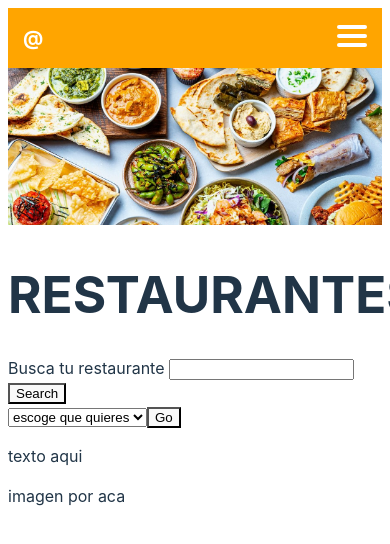
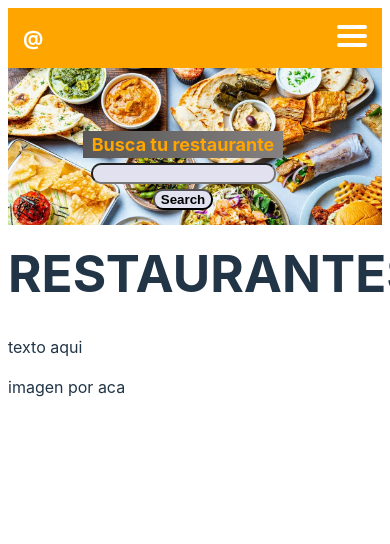
Before and after one commit to juandape/frontend-topv29-restaurantes, a React (Vite) app: page / in a window 390 px wide. Shown: the top 544 px of the page. Built offline with nearby package versions, Linux system fonts and the light colour scheme.

Commit message:
feat: filtro restaurantes mobile

```diff
--- a/src/components/filtrorest/Filtrorestaurant.jsx
+++ b/src/components/filtrorest/Filtrorestaurant.jsx
@@ -1,8 +1,9 @@
 import React, { useState } from 'react';
 import restaurantsdata from '../../assets/restaurantsdata.json';
+import './filtrorest.css'
 
-async function getEpisodes() {
-  const response = await fetch('https://rickandmortyapi.com/api/episode/');
+async function getData() {
+  const response = await fetch('');
   const data = await response.json();
   return data.results;
 }
@@ -25,10 +26,10 @@ function RestFilter() {
   }
 
   return (
-    <div>
-      <label>Busca tu restaurante  </label>
-      <input type="text" value={search} onChange={handleChange} />
-    <button onClick={handleClick}>Search</button>
+    <div className='containter__filter'>
+      <label className='container__filter--label'>Busca tu restaurante  </label>
+      <input className='container__filter--input' type="text" value={search} onChange={handleChange} />
+    <button className='container__filter--button' onClick={handleClick}>Search</button>
     </div>
   );
 }
--- /dev/null
+++ b/src/components/filtrorest/filtrorest.css
@@ -0,0 +1,30 @@
+.containter__filter {
+  display: flex;
+  flex-direction: column;
+  gap: 5px;
+  margin-top: -100px;
+  margin-left: 75px;
+  width: 200px;
+  align-items: center;
+}
+
+.container__filter--label {
+  color: orange;
+  font-weight: bolder;
+  background: linear-gradient(to right, rgb(88, 86, 86) 0%, rgb(134, 129, 129));
+  font-size: 18px;
+  width: 100%;
+  text-align: center;
+}
+
+.container__filter--input{
+border-radius: 10px;
+background-color: rgb(225, 225, 240);
+}
+
+.container__filter--button{
+border-radius: 10px;
+background-color:  rgb(225, 225, 240);
+color: black;
+font-weight: bold;
+}
--- a/src/pages/home/Home.jsx
+++ b/src/pages/home/Home.jsx
@@ -7,9 +7,8 @@ import './home.css';
 function HomePage() {
   return (
     <div className='container__home'>
+      <RestFilter />
       <h1>RESTAURANTES</h1>
-      <RestFilter />
-      <EatFilter />
       <p>texto aqui</p>
       <p>imagen por aca</p>
     </div>
```
Also changed, not shown: src/components/filtrorest/filtro.css (deleted).
